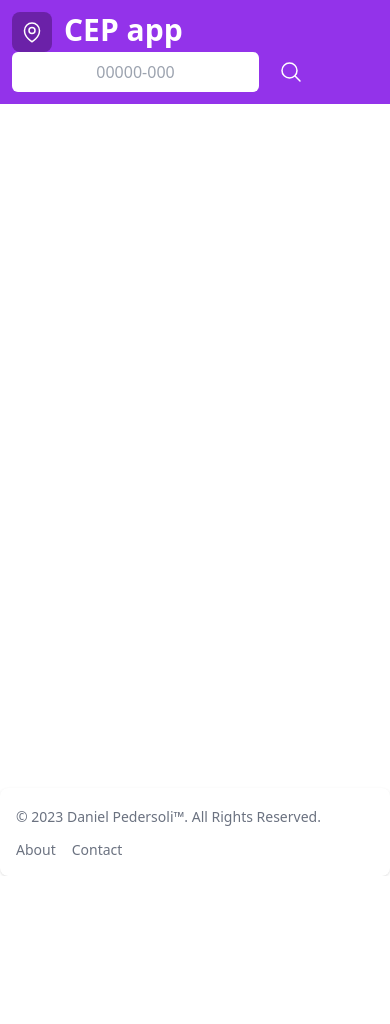
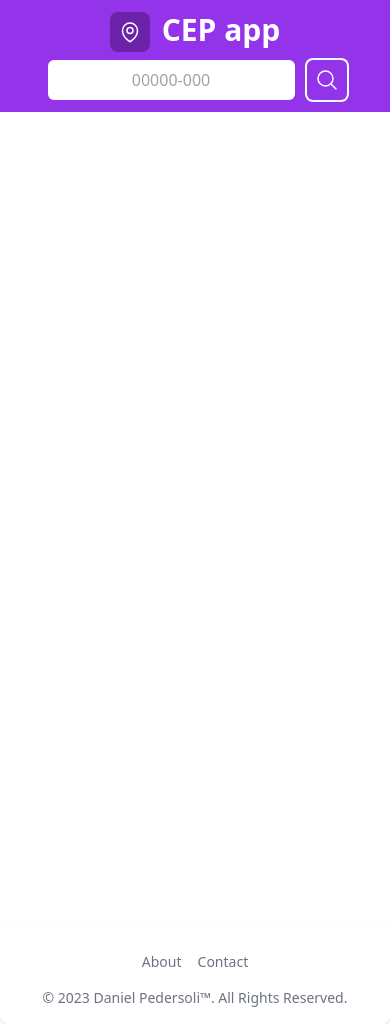
Before and after one commit to dpedersoli/cep-app, a React (Vite) app: page / in a window 390 px wide. Before the commit the page ends 876 px from the top, so only its background shows below. Built offline with nearby package versions, Linux system fonts and the light colour scheme.

Commit message:
mobile responsive done

```diff
--- a/src/App.tsx
+++ b/src/App.tsx
@@ -1,13 +1,16 @@
 import { useState } from "react";
-import {api} from './services/api'
+import { api } from './services/api'
 
-import { Footer } from './components/footer'
+import { Footer } from './components/Footer'
 
 import { MapPinIcon, MagnifyingGlassIcon, TrashIcon } from '@heroicons/react/24/outline'
+
+import './app.css'
 
 type TCep = {
   cep: any,
   logradouro: string,
+  complemento: string,
   bairro: string,
   localidade: string,
   uf: string
@@ -17,10 +20,10 @@ function App() {
   const [inputCep, setInputCep] = useState<TCep>({
     cep: "",
     logradouro: "",
+    complemento: "",
     bairro: "",
     localidade: "",
-uf: "",
-id: ""
+    uf: ""
   } as TCep)
   const [cepList, setCepList] = useState<TCep[]>([])
   const [isValidCep, setIsValidCep] = useState(false)
@@ -32,9 +35,9 @@ const isCharacterAccepted = /^[0-9]{8}$/;
   const getCEP = async (e: any) => {
     e.preventDefault();
 
-      try{
+    try {
 
-        if(!checkIfCEPExists(inputCep.cep)){
+      if (!checkIfCEPExists(inputCep.cep)) {
         const response = await api
           .get(inputCep.cep + '/json')
 
@@ -54,8 +57,8 @@ e.preventDefault();
         setIsCharacterValid(false)
       }
 
-      } catch(e) {
-        if(isCharacterAccepted.test(inputCep.cep) === false){
+    } catch (e) {
+      if (isCharacterAccepted.test(inputCep.cep) === false) {
         setIsCharacterValid(true)
         setIsValidCep(false)
         setIsCepDuplicated(false)
@@ -71,7 +74,7 @@ return item.cep.replace('-', '')
   const checkIfCEPExists = (curentCepInput: string) => {
     for (let i = 0; i < valueArr.length; i++) {
 
-      if(curentCepInput == valueArr[i]){
+      if (curentCepInput == valueArr[i]) {
         return true;
       }
 
@@ -81,7 +84,7 @@ for (let i = 0; i < valueArr.length; i++) {
 
   const removeCep = (cepId: any) => {
     const cepListCopy = cepList
-const result = cepListCopy.filter((cep) => cep.cep != cepId.cep )
+    const result = cepListCopy.filter((cep) => cep.cep != cepId.cep)
     setCepList(result)
   }
 
@@ -92,11 +95,11 @@ setIsCharacterValid(false)
   }
 
   return (
-<div>
-<header className="bg-purple-600">
+    <div className="body">
+      <header className="header bg-purple-600">
         <div className="mx-auto max-w-7xl py-3 px-3 sm:px-6 lg:px-8">
-<div className="flex flex-wrap items-center justify-between">
-<div>
+          <div className="header-query flex flex-wrap items-center justify-between">
+            <div className="logo">
               <a href="/" className="flex">
                 <span className="flex rounded-lg bg-purple-800 p-2">
                   <MapPinIcon className="h-6 w-6 text-white" aria-hidden="true" />
@@ -120,7 +123,7 @@ CEP app
 
               <button
                 type="submit"
-                className="-mr-1 flex rounded-md p-2 ml-4 hover:bg-purple-500 focus:outline-none focus:ring-2 focus:ring-white sm:-mr-2"
+                className="-mr-1 flex rounded-md p-2 ml-4 hover:bg-purple-500 focus:outline-none ring-2 ring-white sm:-mr-2"
               >
                 <MagnifyingGlassIcon className="h-6 w-6 text-white" aria-hidden="true" />
               </button>
@@ -140,19 +143,19 @@ CEP app
 
       </header>
 
-      <main className="flex justify-center items-center content-center min-h-[81vh] h-fit">
+      <main className="main flex justify-center items-center content-center min-h-[81vh] h-fit">
         {cepList.length > 0 &&
           <div className="flex flex-col items-center justify-between bg-gray-200 min-w-[90vw] w-fit h-fit h-min-[50vh] p-4 rounded-xl my-4">
             {cepList.map((cep, id) => {
-              return(
+              return (
                 <div className="flex justify-between my-1 bg-purple-400 rounded-xl p-4 w-full" key={id}>
                   <div>
                     <p className="text-white text-3xl font-bold">{cep.cep}</p>
-                  <p className="text-white text-lg">{cep.logradouro} - {cep.bairro}, {cep.localidade} - {cep.uf}</p>
+                    <p className="text-white text-lg">{cep.logradouro}, {cep.complemento} - {cep.bairro}, {cep.localidade} - {cep.uf}</p>
                   </div>
                   <button
                     className="bg-red-500 text-white h-6 w-5 rounded-md hover:bg-red-600 active:bg-red-700"
-                  onClick={() => {removeCep(cep)}}
+                    onClick={() => { removeCep(cep) }}
                   >
                     <TrashIcon className="h-4 w-5 text-white" aria-hidden="true" />
                   </button>
@@ -174,7 +177,7 @@ CEP app
       </main>
 
       <footer>
-        <Footer/>
+        <Footer />
       </footer>
     </div>
 
--- /dev/null
+++ b/src/app.css
@@ -0,0 +1,19 @@
+@tailwind base;
+@tailwind components;
+@tailwind utilities;
+
+@media screen and (max-width: 541px){
+  .main{
+    margin: 0 10px;
+  }
+}
+
+@media screen and (max-width: 415px){
+  .logo{
+    margin-bottom: 0.5rem;
+  }
+
+  .header-query{
+    flex-direction: column;
+  }
+}
--- /dev/null
+++ b/src/components/footer.css
@@ -0,0 +1,26 @@
+@media screen and (max-width: 1281px){
+  .footer{
+    margin-top: 1.3rem;
+  }
+}
+
+@media screen and (max-width: 1025px){
+  .footer{
+    margin-top: -1rem;
+  }
+}
+
+@media screen and (max-width: 913px){
+  .footer{
+    margin-top: 8rem;
+  }
+}
+
+@media screen and (max-width: 541px){
+  .footer{
+    display: flex;
+    flex-direction: column-reverse;
+    align-items: center;
+    gap: 1rem 0;
+  }
+}
--- a/src/components/footer.tsx
+++ b/src/components/footer.tsx
@@ -1,6 +1,8 @@
+import './footer.css'
+
 export const Footer = () => {
   return (
-    <div className="p-4 bg-white rounded-lg shadow md:flex md:items-center md:justify-between md:p-6 dark:bg-gray-800">
+    <div className="footer p-4 bg-white rounded-lg shadow md:flex md:items-center md:justify-between md:p-6 dark:bg-gray-800">
         <span className="text-sm text-gray-500 sm:text-center dark:text-gray-400">© 2023 <a target="_blank" href="https://daniel-pedersoli-portfolio.netlify.app/" className="hover:text-indigo-800 hover:font-medium">Daniel Pedersoli™</a>. All Rights Reserved.
         </span>
         <ul className="flex flex-wrap items-center mt-3 text-sm text-gray-500 dark:text-gray-400 sm:mt-0">
--- a/src/components/header.tsx
+++ /dev/null
@@ -1,6 +0,0 @@
-export const Header = () => {
-  return (
-    <div>
-    </div>
-  )
-}
```
Lines whose indentation alone changed are shown as unchanged.
